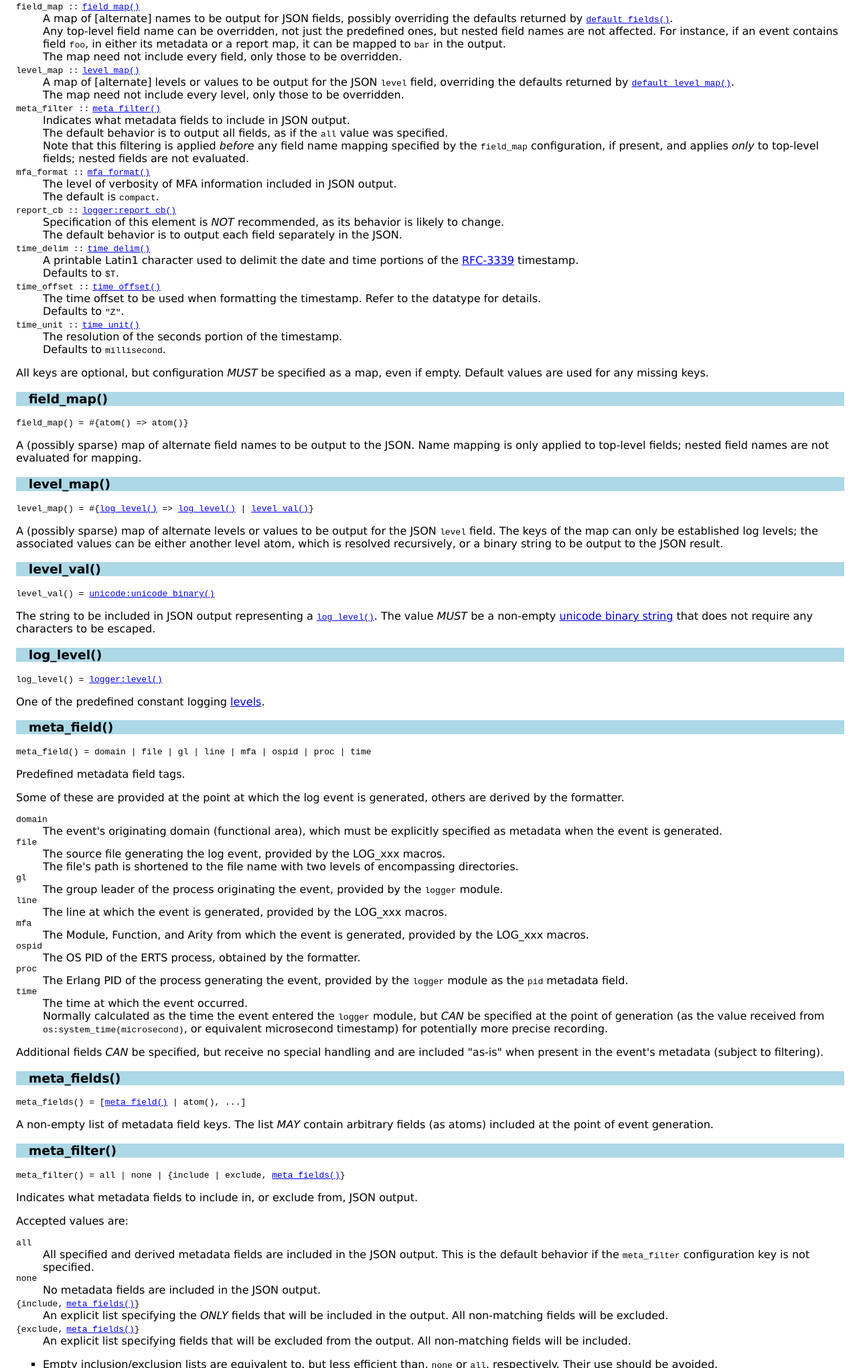
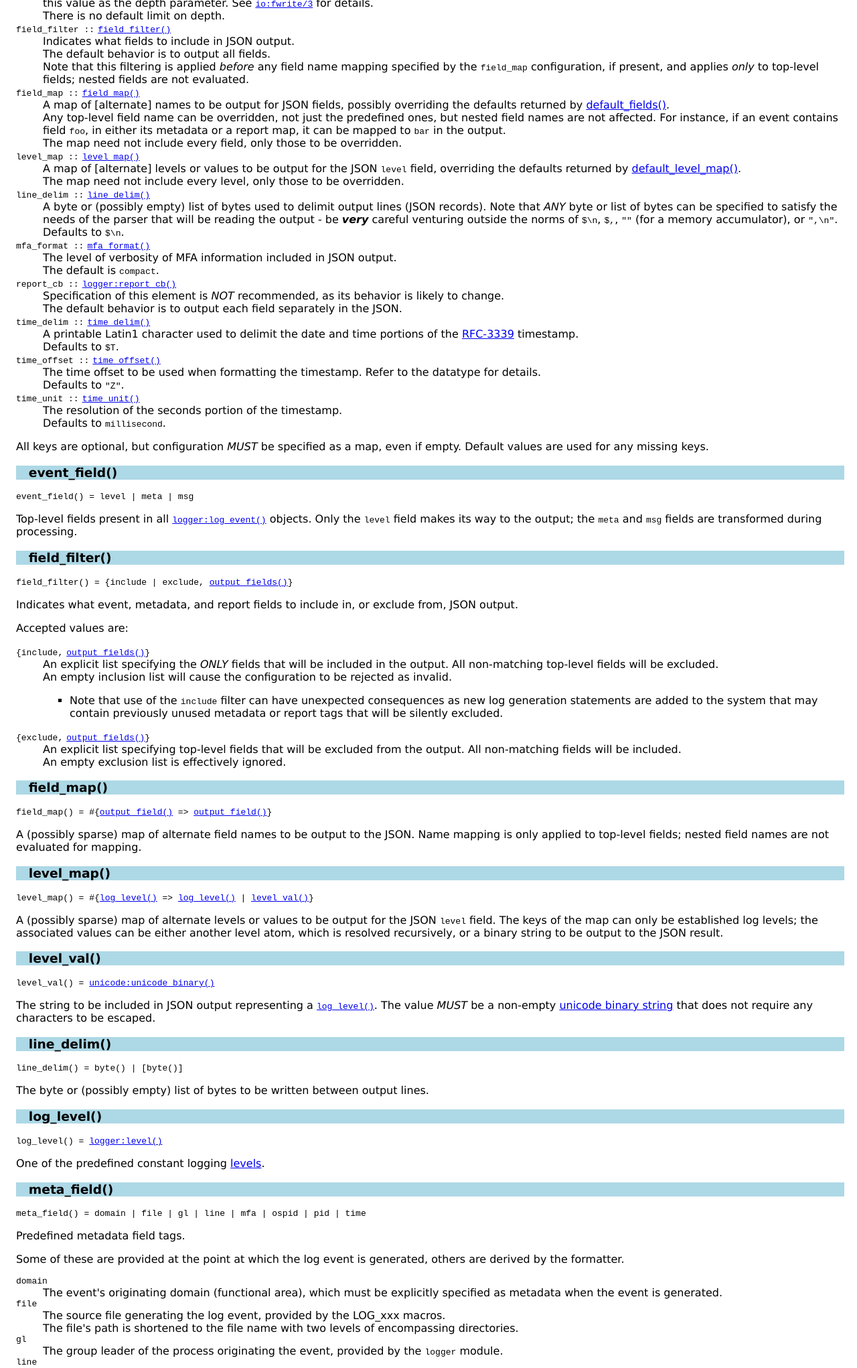
Before and after one commit to OpenRiak/riak_logger, a plain HTML site: page doc/riak_log_json_formatter.html in a window 1280 px wide. Shown: the part 758-2800 px from the top of the page at 67% size. Drawn offline with Linux system fonts and the light colour scheme.

Commit message:
Fix two bugs and make code defensive
* Fixes badmatch with naked filename.
* Fixes formatting that put commas around some colons.
* Always uses this module's encoder for everything but binary escaping.
* Allows inter-line delimiter to be configured.
* Allows all top-level output keys to be filtered, not just metadata.
* Handles format rewriting internally to exclude unused cases.
* Expands test cases with verification on OTP 27+.

wday-contrib 2077

```diff
--- a/doc/riak_log_json_formatter.html
+++ b/doc/riak_log_json_formatter.html
@@ -20,7 +20,7 @@
 <h2><a name="types">Data Types</a></h2>
 
 <h3 class="typedecl"><a name="type-config">config()</a></h3>
-<p><tt>config() = #{chars_limit =&gt; pos_integer(), depth =&gt; pos_integer(), field_map =&gt; <a href="#type-field_map">field_map()</a>, level_map =&gt; <a href="#type-level_map">level_map()</a>, meta_filter =&gt; <a href="#type-meta_filter">meta_filter()</a>, mfa_format =&gt; <a href="#type-mfa_format">mfa_format()</a>, report_cb =&gt; <a href="#type-report_cb">report_cb()</a>, time_delim =&gt; <a href="#type-time_delim">time_delim()</a>, time_offset =&gt; <a href="#type-time_offset">time_offset()</a>, time_unit =&gt; <a href="#type-time_unit">time_unit()</a>}</tt></p>
+<p><tt>config() = #{chars_limit =&gt; pos_integer(), depth =&gt; pos_integer(), field_filter =&gt; <a href="#type-field_filter">field_filter()</a>, field_map =&gt; <a href="#type-field_map">field_map()</a>, level_map =&gt; <a href="#type-level_map">level_map()</a>, line_delim =&gt; <a href="#type-line_delim">line_delim()</a>, mfa_format =&gt; <a href="#type-mfa_format">mfa_format()</a>, report_cb =&gt; <a href="#type-report_cb">report_cb()</a>, time_delim =&gt; <a href="#type-time_delim">time_delim()</a>, time_offset =&gt; <a href="#type-time_offset">time_offset()</a>, time_unit =&gt; <a href="#type-time_unit">time_unit()</a>}</tt></p>
 <p>  The configuration term for <code>riak_log_json_formatter</code> is a <a href="https://www.erlang.org/doc/apps/erts/erlang#t:map/0"><code>map()</code></a>
   with the following keys:<dl>
   <dt><code>chars_limit ::</code> <a href="https://www.erlang.org/doc/apps/erts/erlang#t:pos_integer/0"><code>pos_integer()</code></a></dt>
@@ -28,17 +28,23 @@
   <a href="https://www.erlang.org/doc/apps/stdlib/io_lib.html#format/3"><code>io_lib:format/3</code></a> to format the <code>message</code>. This value limits the
   total number of characters printed for each log event's <code>message</code> field
   - the overall line containing the full JSON object may be considerably
-  longer, based on included metadata. Note that this is a soft limit; no
-  hard limit is available.<br>
+  longer, based on included metadata and report fields.<br>
+  Note that this is a soft limit; no hard limit is available.<br>
   There is no default limit on message length.</dd>
   <dt><code>depth ::</code> <a href="https://www.erlang.org/doc/apps/erts/erlang#t:pos_integer/0"><code>pos_integer()</code></a></dt>
   <dd>The maximum depth of nested terms included in the <code>message</code> field.
   <code>"~p"</code> and <code>"~w"</code> format controls are rewritten as <code>"~P"</code> and <code>"~W"</code>,
   respectively, using this value as the depth parameter. See <a href="https://www.erlang.org/doc/apps/stdlib/io.html#fwrite/3"><code>io:fwrite/3</code></a> for details.<br>
   There is no default limit on depth.</dd>
+  <dt><code>field_filter ::</code> <a docgen-rel="seetype" docgen-href="#field_filter/0" href="#type-field_filter"><code>field_filter()</code></a></dt>
+  <dd>Indicates what fields to include in JSON output.<br>
+  The default behavior is to output all fields.<br>
+  Note that this filtering is applied <i>before</i> any field name mapping
+  specified by the <code>field_map</code> configuration, if present, and applies
+  <i>only</i> to top-level fields; nested fields are not evaluated.</dd>
   <dt><code>field_map ::</code> <a docgen-rel="seetype" docgen-href="#field_map/0" href="#type-field_map"><code>field_map()</code></a></dt>
   <dd>A map of [alternate] names to be output for JSON fields, possibly
-  overriding the defaults returned by <a docgen-rel="seetype" docgen-href="#default_fields/0" href="#type-default_fields"><code>default_fields()</code></a>.<br>
+  overriding the defaults returned by <a docgen-rel="seemfa" docgen-href="#default_fields/0" href="#default_fields-0">default_fields()</a>.<br>
   Any top-level field name can be overridden, not just the predefined ones,
   but nested field names are not affected. For instance, if an event contains
   field <code>foo</code>, in either its metadata or a report map, it can be mapped to
@@ -46,15 +52,15 @@
   The map need not include every field, only those to be overridden.</dd>
   <dt><code>level_map ::</code> <a docgen-rel="seetype" docgen-href="#level_map/0" href="#type-level_map"><code>level_map()</code></a></dt>
   <dd>A map of [alternate] levels or values to be output for the JSON <code>level</code>
-  field, overriding the defaults returned by <a docgen-rel="seetype" docgen-href="#default_level_map/0" href="#type-default_level_map"><code>default_level_map()</code></a>.<br>
+  field, overriding the defaults returned by <a docgen-rel="seemfa" docgen-href="#default_level_map/0" href="#default_level_map-0">default_level_map()</a>.<br>
   The map need not include every level, only those to be overridden.</dd>
-  <dt><code>meta_filter ::</code> <a docgen-rel="seetype" docgen-href="#meta_filter/0" href="#type-meta_filter"><code>meta_filter()</code></a></dt>
-  <dd>Indicates what metadata fields to include in JSON output.<br>
-  The default behavior is to output all fields, as if the <code>all</code> value was
-  specified.<br>
-  Note that this filtering is applied <i>before</i> any field name mapping
-  specified by the <code>field_map</code> configuration, if present, and applies
-  <i>only</i> to top-level fields; nested fields are not evaluated.</dd>
+  <dt><code>line_delim ::</code> <a docgen-rel="seetype" docgen-href="#line_delim/0" href="#type-line_delim"><code>line_delim()</code></a></dt>
+  <dd>A byte or (possibly empty) list of bytes used to delimit output lines
+  (JSON records). Note that <i>ANY</i> byte or list of bytes can be
+  specified to satisfy the needs of the parser that will be reading the
+  output - be <b><i>very</i></b> careful venturing outside the norms of
+  <code>$\n</code>, <code>$,</code>, <code>""</code> (for a memory accumulator), or <code>",\n"</code>.<br>
+  Defaults to <code>$\n</code>.</dd>
   <dt><code>mfa_format ::</code> <a docgen-rel="seetype" docgen-href="#mfa_format/0" href="#type-mfa_format"><code>mfa_format()</code></a></dt>
   <dd>The level of verbosity of MFA information included in JSON output.<br>
   The default is <code>compact</code>.</dd>
@@ -78,8 +84,36 @@
   All keys are optional, but configuration <i>MUST</i> be specified as a map,
   even if empty. Default values are used for any missing keys.</p>
 
+<h3 class="typedecl"><a name="type-event_field">event_field()</a></h3>
+<p><tt>event_field() = level | meta | msg</tt></p>
+<p>  Top-level fields present in all <a href="https://www.erlang.org/doc/apps/kernel/logger#t:log_event/0"><code>logger:log_event()</code></a> objects.
+  Only the <code>level</code> field makes its way to the output; the <code>meta</code> and <code>msg</code>
+  fields are transformed during processing.</p>
+
+<h3 class="typedecl"><a name="type-field_filter">field_filter()</a></h3>
+<p><tt>field_filter() = {include | exclude, <a href="#type-output_fields">output_fields()</a>}</tt></p>
+<p><p>  Indicates what event, metadata, and report fields to include in, or
+exclude from, JSON output.</p>
+
+  Accepted values are:<dl>
+  <dt><code>{include,</code> <a docgen-rel="seetype" docgen-href="#output_fields/0" href="#type-output_fields"><code>output_fields()</code></a><code>}</code></dt>
+  <dd>An explicit list specifying the <i>ONLY</i> fields that will be
+  included in the output. All non-matching top-level fields will be
+  excluded.<br>
+  An empty inclusion list will cause the configuration to be rejected as
+  invalid.<ul><li>
+  Note that use of the <code>include</code> filter can have unexpected consequences as
+  new log generation statements are added to the system that may contain
+  previously unused metadata or report tags that will be silently excluded.
+  </li></ul></dd>
+  <dt><code>{exclude,</code> <a docgen-rel="seetype" docgen-href="#output_fields/0" href="#type-output_fields"><code>output_fields()</code></a><code>}</code></dt>
+  <dd>An explicit list specifying top-level fields that will be excluded
+  from the output. All non-matching fields will be included.<br>
+  An empty exclusion list is effectively ignored.</dd>
+  </dl></p>
+
 <h3 class="typedecl"><a name="type-field_map">field_map()</a></h3>
-<p><tt>field_map() = #{atom() =&gt; atom()}</tt></p>
+<p><tt>field_map() = #{<a href="#type-output_field">output_field()</a> =&gt; <a href="#type-output_field">output_field()</a>}</tt></p>
 <p>  A (possibly sparse) map of alternate field names to be output to the JSON.
   Name mapping is only applied to top-level fields; nested field names are
   not evaluated for mapping.</p>
@@ -97,12 +131,17 @@
   The value <i>MUST</i> be a non-empty <a href="https://www.erlang.org/doc/apps/stdlib/unicode.html#t:unicode_binary/0">unicode binary string</a> that does not require any characters to be
   escaped.</p>
 
+<h3 class="typedecl"><a name="type-line_delim">line_delim()</a></h3>
+<p><tt>line_delim() = byte() | [byte()]</tt></p>
+<p>  The byte or (possibly empty) list of bytes to be written between output
+  lines.</p>
+
 <h3 class="typedecl"><a name="type-log_level">log_level()</a></h3>
 <p><tt>log_level() = <a href="https://www.erlang.org/doc/apps/kernel/logger.html#t:level/0">logger:level()</a></tt></p>
 <p>  One of the predefined constant logging <a href="https://www.erlang.org/doc/apps/kernel/logger.html#t:level/0">levels</a>.</p>
 
 <h3 class="typedecl"><a name="type-meta_field">meta_field()</a></h3>
-<p><tt>meta_field() = domain | file | gl | line | mfa | ospid | proc | time</tt></p>
+<p><tt>meta_field() = domain | file | gl | line | mfa | ospid | pid | time</tt></p>
 <p><p>  Predefined metadata field tags.</p>
 
   Some of these are provided at the point at which the log event is generated,
@@ -121,8 +160,8 @@
   generated, provided by the LOG_xxx macros.</dd>
   <dt><code>ospid</code></dt><dd>The OS PID of the ERTS process,
   obtained by the formatter.</dd>
-  <dt><code>proc</code></dt><dd>The Erlang PID of the process generating the event,
-  provided by the <code>logger</code> module as the <code>pid</code> metadata field.</dd>
+  <dt><code>pid</code></dt><dd>The Erlang PID of the process generating the event,
+  provided by the <code>logger</code> module.</dd>
   <dt><code>time</code></dt><dd>The time at which the event occurred.<br>
   Normally calculated as the time the event entered the <code>logger</code> module, but
   <i>CAN</i> be specified at the point of generation (as the value received
@@ -139,30 +178,6 @@
   The list <i>MAY</i> contain arbitrary fields (as atoms) included at the
   point of event generation.</p>
 
-<h3 class="typedecl"><a name="type-meta_filter">meta_filter()</a></h3>
-<p><tt>meta_filter() = all | none | {include | exclude, <a href="#type-meta_fields">meta_fields()</a>}</tt></p>
-<p><p>  Indicates what metadata fields to include in, or exclude from, JSON output.</p>
-
-  Accepted values are:<dl>
-  <dt><code>all</code></dt><dd>All specified and derived metadata fields are included
-  in the JSON output. This is the default behavior if the <code>meta_filter</code>
-  configuration key is not specified.</dd>
-  <dt><code>none</code></dt>
-  <dd>No metadata fields are included in the JSON output.</dd>
-  <dt><code>{include,</code> <a docgen-rel="seetype" docgen-href="#meta_fields/0" href="#type-meta_fields"><code>meta_fields()</code></a><code>}</code></dt>
-  <dd>An explicit list specifying the <i>ONLY</i> fields that will be included
-  in the output. All non-matching fields will be excluded.</dd>
-  <dt><code>{exclude,</code> <a docgen-rel="seetype" docgen-href="#meta_fields/0" href="#type-meta_fields"><code>meta_fields()</code></a><code>}</code></dt>
-  <dd>An explicit list specifying fields that will be excluded from the
-  output. All non-matching fields will be included.</dd>
-  </dl><ul>
-  <li>Empty inclusion/exclusion lists are equivalent to, but less efficient
-  than, <code>none</code> or <code>all</code>, respectively. Their use should be avoided.</li>
-  <li>Note that use of the <code>include</code> filter can have unexpected consequences
-  as new log generation statements are added to the system that may contain
-  previously unused metadata tags that will be silently excluded.</li>
-  </ul></p>
-
 <h3 class="typedecl"><a name="type-mfa_format">mfa_format()</a></h3>
 <p><tt>mfa_format() = compact | expand | all</tt></p>
 <p>  <dl>
@@ -170,6 +185,14 @@
   <dt><code>expand</code></dt><dd>Outputs <code>"module":"M","function":"F","arity":A</code></dd>
   <dt><code>all</code></dt><dd>Outputs all of the above.</dd>
   </dl></p>
+
+<h3 class="typedecl"><a name="type-output_field">output_field()</a></h3>
+<p><tt>output_field() = level | message | timestamp | <a href="#type-meta_field">meta_field()</a> | atom()</tt></p>
+<p>  A post-expansion log event field key.</p>
+
+<h3 class="typedecl"><a name="type-output_fields">output_fields()</a></h3>
+<p><tt>output_fields() = [<a href="#type-output_field">output_field()</a>, ...]</tt></p>
+<p>  A non-empty list of event field keys.</p>
 
 <h3 class="typedecl"><a name="type-report_cb">report_cb()</a></h3>
 <p><tt>report_cb() = <a href="https://www.erlang.org/doc/apps/kernel/logger#t:report_cb/0">logger:report_cb()</a></tt></p>
```
Also changed, not shown: doc/riak_logger.html (line endings or trailing spaces), 6 other files.
